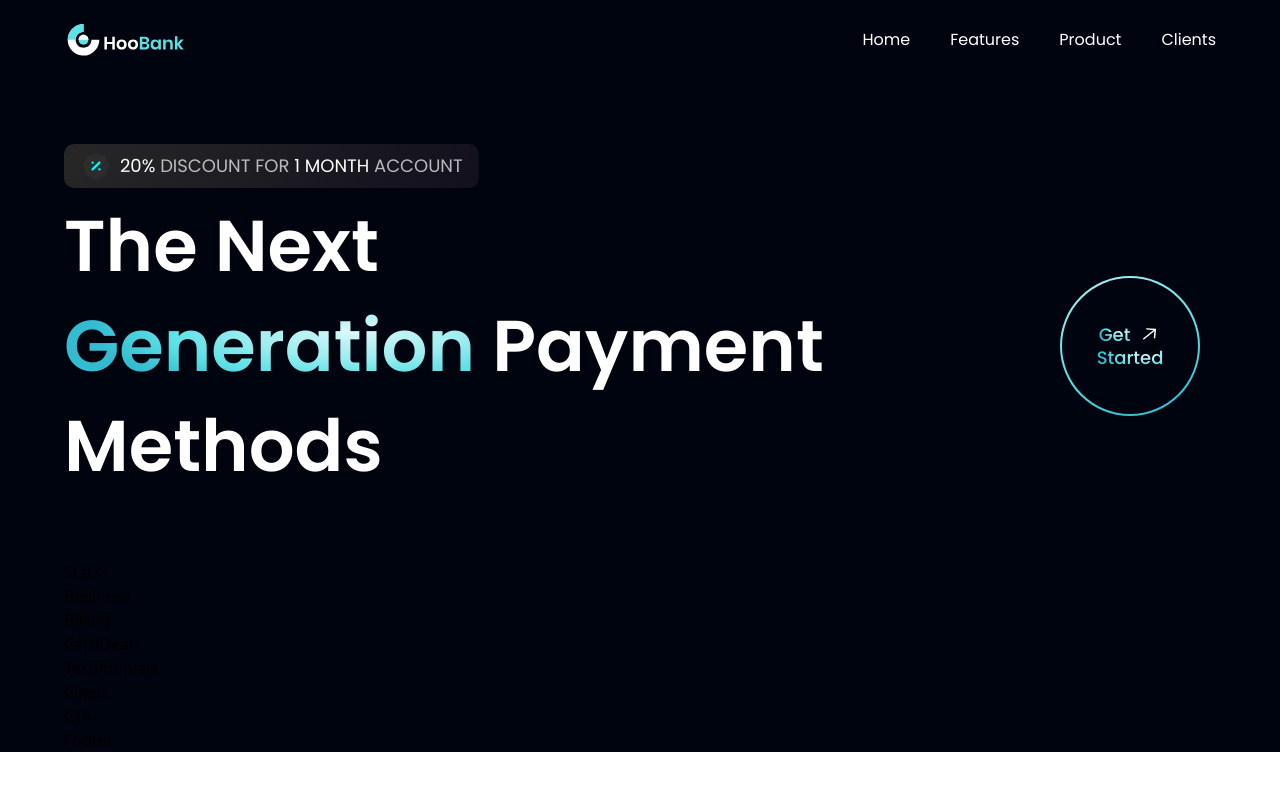
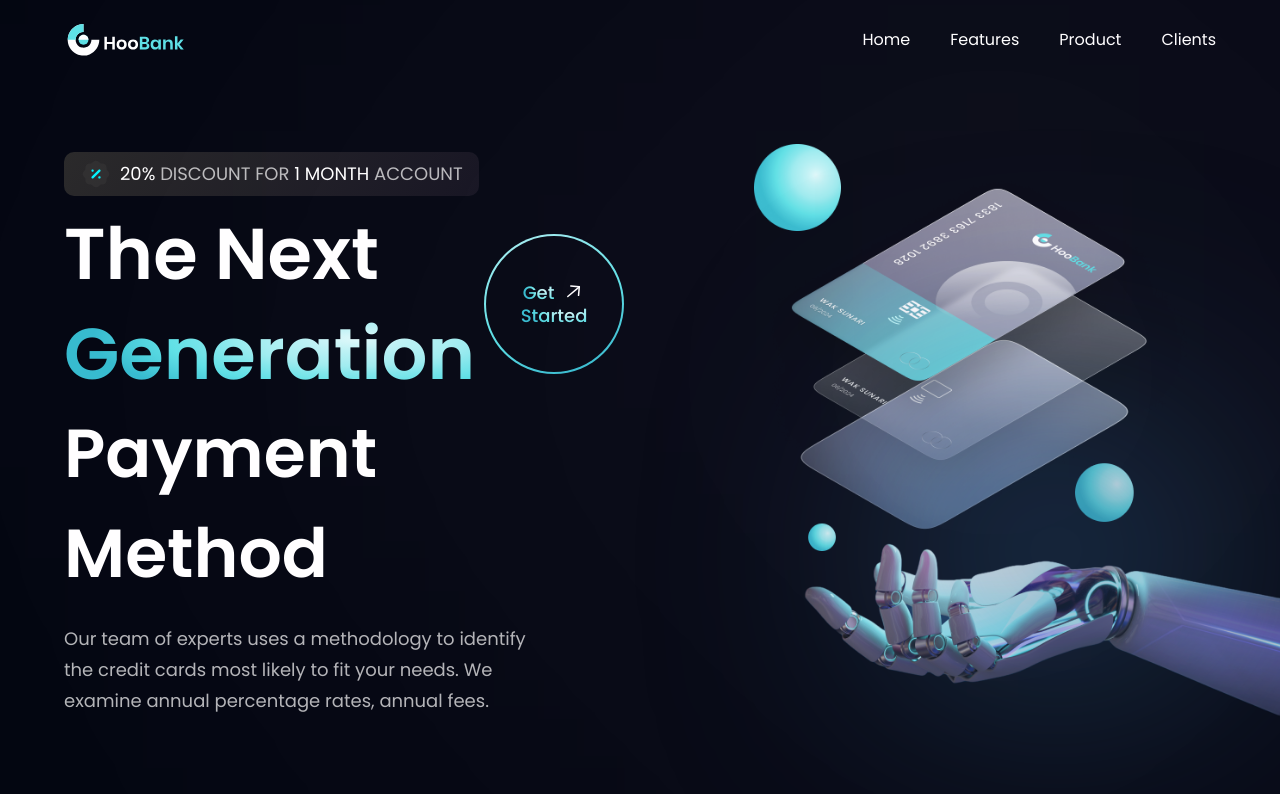
Before and after one commit to zendayat/Bank-App-frontend, a React (Vite) app in the folder bank_app/: page / in a window 1280 px wide. Shown: the top 794 px of the page. Built offline with nearby package versions, Linux system fonts and the light colour scheme.

Commit message:
update: hero complete

```diff
--- a/bank_app/src/components/Hero.jsx
+++ b/bank_app/src/components/Hero.jsx
@@ -21,12 +21,23 @@
           <h1 className=' flex-1 font-poppins font-semibold ss:text-[72px] text-[52px] text-white ss:leading-[100px] leading-[75px]'>
             The Next <br className=' sm:block hidden'/> {" "}
             <span className=' text-gradient'> Generation</span> {" "}
-            Payment Methods
+
           </h1>
           <div className=' ss:flex hidden md:mr-4 mr-0'>
             <GetStarted/>
           </div>
         </div>
+        <h1 className=' font-poppins font-semibold ss:text-[68px] text-[52px] text-white ss:leading-[100px] leading-[75px] w-full'>Payment Method</h1>
+        <p className={`${styles.paragraph} max-w-[470px] mt-5`}>Our team of experts uses a methodology to identify the credit cards most likely to fit your needs. We examine annual percentage rates, annual fees.</p>
+      </div>
+      <div className={`flex-1 flex ${styles.flexCenter} md:my-0 my-10 relative`}>
+        <img src={robot} className=' w-[100%] h-[100%] relative z-5'/>
+        <div className=' w-[40%] h-[35%] absolute top-0 z-[0] pink__gradient' />
+        <div className=' w-[80%] h-[80%] absolute top-0 z-[1] rounded-full bottom-40  white__gradient' />
+        <div className=' w-[50%] h-[50%] absolute right-20 bottom-20 z-[0] blue__gradient' />
+      </div>
+      <div className={`ss:hidden ${styles.flexCenter}`}>
+        <GetStarted/>
       </div>
     </section>
     )
```
